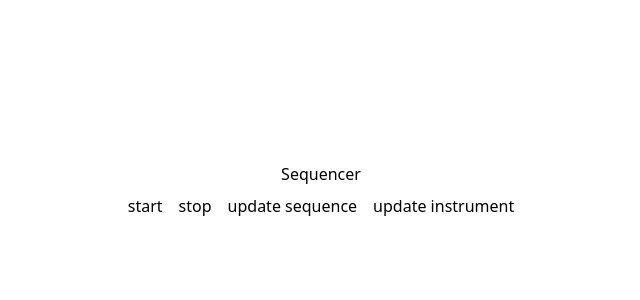
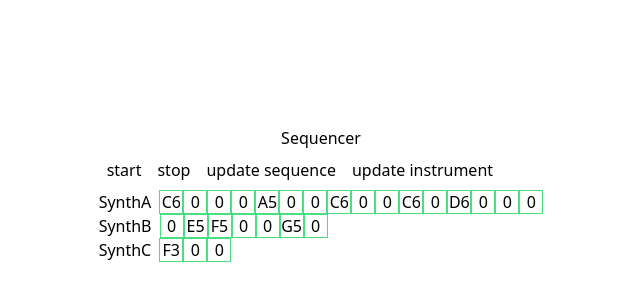
Before and after one commit to edwardhorsey/tone-sequencer, a Next.js app: page / in a window 1280 px wide. Shown: the part 206-506 px from the top of the page, without its empty margins (319-959 px from the left). Built offline with nearby package versions, Linux system fonts and the light colour scheme.

Commit message:
Begin basic display

```diff
--- /dev/null
+++ b/src/components/DisplayLoops.tsx
@@ -0,0 +1,38 @@
+import { useMemo } from 'react';
+import { useTracks } from 'src/contexts/TracksContext';
+import { TrackNamesArray } from 'src/types/tracks';
+
+export default function DisplayLoops() {
+    const { loops } = useTracks();
+
+    const loopsMemoised = useMemo(
+        () =>
+            TrackNamesArray.map((trackName) => {
+                const loop = loops[trackName];
+
+                if (loop) {
+                    return (
+                        <article className="flex" key={trackName}>
+                            <h2 className="mr-2">{trackName}</h2>
+                            {loop.map((step) =>
+                                step ? (
+                                    <span className="flex justify-center items-center border border-green-400 w-6 h-6 p-1">
+                                        {step.pitch}
+                                    </span>
+                                ) : (
+                                    <span className="flex justify-center items-center border border-green-400 w-6 h-6 p-1">
+                                        0
+                                    </span>
+                                ),
+                            )}
+                        </article>
+                    );
+                }
+
+                return undefined;
+            }),
+        [loops],
+    );
+
+    return <section className="flex flex-col items-start w-full">{loopsMemoised}</section>;
+}
--- a/src/components/Sequencer.tsx
+++ b/src/components/Sequencer.tsx
@@ -1,5 +1,6 @@
 import { useTracks } from '../contexts/TracksContext';
 import { TrackNameType } from '../types/tracks';
+import DisplayLoops from './DisplayLoops';
 
 function Sequencer(): JSX.Element {
     const { loopsDispatch, updateInstrument, start, stop } = useTracks();
@@ -13,6 +14,7 @@ function Sequencer(): JSX.Element {
     };
 
     return (
+        <div>
             <div>
                 <h1 className="text-center">Sequencer</h1>
                 <button type="button" className="p-2" onClick={start}>
@@ -28,6 +30,9 @@ function Sequencer(): JSX.Element {
                     update instrument
                 </button>
             </div>
+
+            <DisplayLoops />
+        </div>
     );
 }
 
```
Lines whose indentation alone changed are shown as unchanged.
